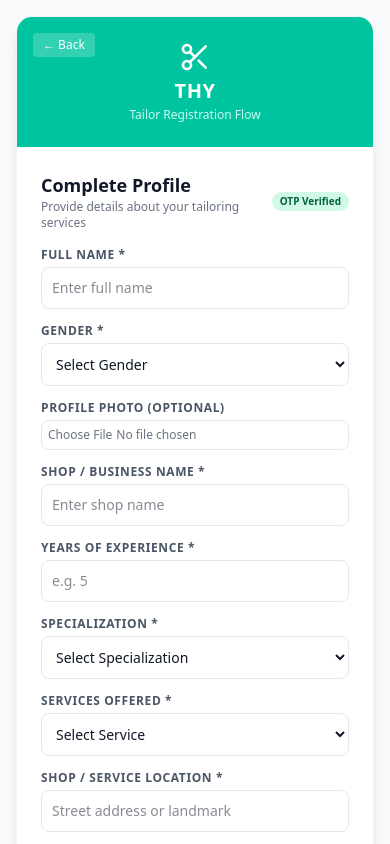
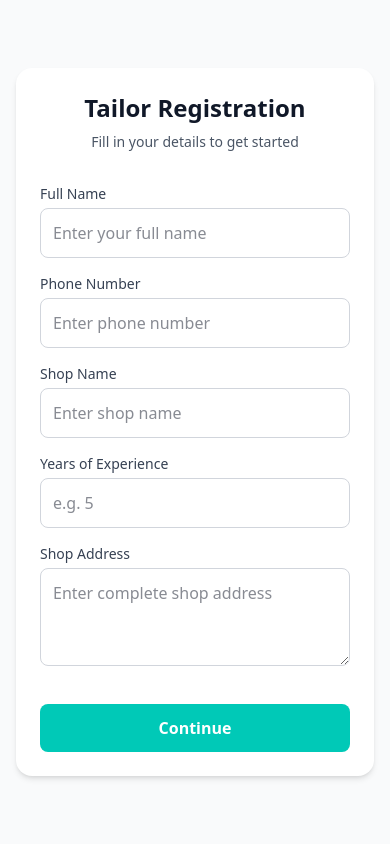
Before and after one commit to Sarvesh-Ragav/THY, a Next.js app: page /tailor-registration in a window 390 px wide. Shown: the top 844 px of the page. Built offline with nearby package versions, Linux system fonts and the light colour scheme.

Commit message:
Confirmed responsive layout for tailor registration and verification

```diff
--- a/src/app/tailor-registration/page.tsx
+++ b/src/app/tailor-registration/page.tsx
@@ -1,254 +1,91 @@
-"use client";
-
-import React, { useState } from "react";
-import { useForm } from "react-hook-form";
-import { zodResolver } from "@hookform/resolvers/zod";
-import * as z from "zod";
-import { useRouter } from "next/navigation";
-import { Scissors } from "lucide-react";
-
-const tailorSchema = z.object({
-  fullName: z.string().min(1, "Full Name is required"),
-  gender: z.string().min(1, "Gender selection is required"),
-  profilePhoto: z.any().optional(),
-  shopName: z.string().min(1, "Shop / Business Name is required"),
-  yearsOfExperience: z.string().min(1, "Years of Experience is required"),
-  specialization: z.string().min(1, "Please select a Specialization"),
-  servicesOffered: z.string().min(1, "Please select Services Offered"),
-  shopLocation: z.string().min(1, "Shop / Service Location is required"),
-  cityArea: z.string().min(1, "City / Area is required"),
-});
-
-type TailorFormData = z.infer<typeof tailorSchema>;
+import React from 'react';
 
 export default function TailorRegistration() {
-  const router = useRouter();
-  const [networkError, setNetworkError] = useState(false);
-  const [unexpectedError, setUnexpectedError] = useState(false);
+  return (
+    <div className="min-h-screen bg-gray-50 flex items-center justify-center p-4 md:p-8">
+      {/* Main Container - Full width on mobile, centered card on desktop */}
+      <div className="w-full max-w-md md:max-w-3xl bg-white rounded-2xl shadow-md p-6 md:p-10">
 
-  const {
-    register,
-    handleSubmit,
-    formState: { errors, isSubmitting },
-  } = useForm<TailorFormData>({
-    resolver: zodResolver(tailorSchema),
-  });
-
-  const handleBack = () => {
-    window.history.back();
-  };
-
-  const onSubmit = async (data: TailorFormData) => {
-    setNetworkError(false);
-    setUnexpectedError(false);
-
-    if (!navigator.onLine) {
-      setNetworkError(true);
-      return;
-    }
-
-    try {
-      console.log("Submitted Data:", data);
-      router.push("/tailor-verification");
-    } catch {
-      setUnexpectedError(true);
-    }
-  };
-
-  return (
-    <div className="min-h-screen bg-gray-50 flex flex-col items-center justify-center p-4">
-      <div className="w-full max-w-md bg-white rounded-2xl shadow-lg overflow-hidden border border-gray-100">
-
-        {/* Brand Teal Header Banner */}
-        <div className="bg-[#00c49f] p-6 text-white text-center flex flex-col items-center relative">
-          <button
-            type="button"
-            onClick={handleBack}
-            className="absolute left-4 top-4 text-xs bg-white/20 hover:bg-white/30 text-white font-medium px-2.5 py-1 rounded transition"
-          >
-            ← Back
-          </button>
-
-          <Scissors className="h-8 w-8 mb-1" />
-          <h1 className="text-xl font-bold tracking-wide">THY</h1>
-          <p className="text-xs text-teal-100 mt-0.5">Tailor Registration Flow</p>
+        {/* Header */}
+        <div className="text-center mb-8">
+          <h1 className="text-2xl md:text-3xl font-bold text-gray-900">
+            Tailor Registration
+          </h1>
+          <p className="text-sm md:text-base text-gray-600 mt-2">
+            Fill in your details to get started
+          </p>
         </div>
 
-        {/* Card Body */}
-        <div className="p-6">
-          <div className="flex items-center justify-between mb-4">
+        {/* Form Grid - 1 column on mobile, 2 columns on desktop */}
+        <form className="grid grid-cols-1 md:grid-cols-2 gap-4 md:gap-6">
+
           <div>
-              <h2 className="text-lg font-bold text-gray-900">Complete Profile</h2>
-              <p className="text-xs text-gray-500">Provide details about your tailoring services</p>
-            </div>
-            <span className="text-[10px] bg-emerald-100 text-emerald-800 font-semibold px-2 py-0.5 rounded-full shrink-0">
-              OTP Verified
-            </span>
-          </div>
-
-          <form onSubmit={handleSubmit(onSubmit)} className="space-y-3.5 text-left">
-
-            {/* Full Name */}
-            <div>
-              <label className="block text-xs font-semibold text-gray-600 uppercase tracking-wider mb-1">Full Name *</label>
+            <label className="block text-sm font-medium text-gray-700 mb-1">
+              Full Name
+            </label>
             <input
-                {...register("fullName")}
-                className={`w-full rounded-lg border p-2.5 text-sm outline-none transition focus:ring-2 focus:ring-[#00c49f] ${
-                  errors.fullName ? "border-red-500" : "border-gray-200"
-                }`}
-                placeholder="Enter full name"
-              />
-              {errors.fullName && <p className="text-xs text-red-500 mt-1">{errors.fullName.message}</p>}
-            </div>
-
-            {/* Gender */}
-            <div>
-              <label className="block text-xs font-semibold text-gray-600 uppercase tracking-wider mb-1">Gender *</label>
-              <select
-                {...register("gender")}
-                className={`w-full rounded-lg border p-2.5 text-sm outline-none transition focus:ring-2 focus:ring-[#00c49f] ${
-                  errors.gender ? "border-red-500" : "border-gray-200"
-                }`}
-              >
-                <option value="">Select Gender</option>
-                <option value="male">Male</option>
-                <option value="female">Female</option>
-                <option value="other">Other</option>
-              </select>
-              {errors.gender && <p className="text-xs text-red-500 mt-1">{errors.gender.message}</p>}
-            </div>
-
-            {/* Profile Photo */}
-            <div>
-              <label className="block text-xs font-semibold text-gray-600 uppercase tracking-wider mb-1">Profile Photo (Optional)</label>
-              <input
-                type="file"
-                {...register("profilePhoto")}
-                className="w-full text-xs text-gray-500 border border-gray-200 rounded-lg p-1.5"
+              type="text"
+              placeholder="Enter your full name"
+              className="w-full p-3 border border-gray-300 rounded-lg focus:outline-none focus:ring-2 focus:ring-teal-500"
             />
           </div>
 
-            {/* Shop Name */}
           <div>
-              <label className="block text-xs font-semibold text-gray-600 uppercase tracking-wider mb-1">Shop / Business Name *</label>
+            <label className="block text-sm font-medium text-gray-700 mb-1">
+              Phone Number
+            </label>
             <input
-                {...register("shopName")}
-                className={`w-full rounded-lg border p-2.5 text-sm outline-none transition focus:ring-2 focus:ring-[#00c49f] ${
-                  errors.shopName ? "border-red-500" : "border-gray-200"
-                }`}
-                placeholder="Enter shop name"
+              type="tel"
+              placeholder="Enter phone number"
+              className="w-full p-3 border border-gray-300 rounded-lg focus:outline-none focus:ring-2 focus:ring-teal-500"
             />
-              {errors.shopName && <p className="text-xs text-red-500 mt-1">{errors.shopName.message}</p>}
           </div>
 
-            {/* Experience */}
           <div>
-              <label className="block text-xs font-semibold text-gray-600 uppercase tracking-wider mb-1">Years of Experience *</label>
+            <label className="block text-sm font-medium text-gray-700 mb-1">
+              Shop Name
+            </label>
+            <input
+              type="text"
+              placeholder="Enter shop name"
+              className="w-full p-3 border border-gray-300 rounded-lg focus:outline-none focus:ring-2 focus:ring-teal-500"
+            />
+          </div>
+
+          <div>
+            <label className="block text-sm font-medium text-gray-700 mb-1">
+              Years of Experience
+            </label>
             <input
               type="number"
-                {...register("yearsOfExperience")}
-                className={`w-full rounded-lg border p-2.5 text-sm outline-none transition focus:ring-2 focus:ring-[#00c49f] ${
-                  errors.yearsOfExperience ? "border-red-500" : "border-gray-200"
-                }`}
               placeholder="e.g. 5"
+              className="w-full p-3 border border-gray-300 rounded-lg focus:outline-none focus:ring-2 focus:ring-teal-500"
             />
-              {errors.yearsOfExperience && (
-                <p className="text-xs text-red-500 mt-1">{errors.yearsOfExperience.message}</p>
-              )}
           </div>
 
-            {/* Specialization */}
-            <div>
-              <label className="block text-xs font-semibold text-gray-600 uppercase tracking-wider mb-1">Specialization *</label>
-              <select
-                {...register("specialization")}
-                className={`w-full rounded-lg border p-2.5 text-sm outline-none transition focus:ring-2 focus:ring-[#00c49f] ${
-                  errors.specialization ? "border-red-500" : "border-gray-200"
-                }`}
-              >
-                <option value="">Select Specialization</option>
-                <option value="suits">Suits & Formalwear</option>
-                <option value="dresses">Dresses & Alterations</option>
-                <option value="traditional">Traditional Wear</option>
-              </select>
-              {errors.specialization && (
-                <p className="text-xs text-red-500 mt-1">{errors.specialization.message}</p>
-              )}
+          {/* Full-width address field across both columns on desktop */}
+          <div className="md:col-span-2">
+            <label className="block text-sm font-medium text-gray-700 mb-1">
+              Shop Address
+            </label>
+            <textarea
+              rows={3}
+              placeholder="Enter complete shop address"
+              className="w-full p-3 border border-gray-300 rounded-lg focus:outline-none focus:ring-2 focus:ring-teal-500"
+            />
           </div>
 
-            {/* Services Offered */}
-            <div>
-              <label className="block text-xs font-semibold text-gray-600 uppercase tracking-wider mb-1">Services Offered *</label>
-              <select
-                {...register("servicesOffered")}
-                className={`w-full rounded-lg border p-2.5 text-sm outline-none transition focus:ring-2 focus:ring-[#00c49f] ${
-                  errors.servicesOffered ? "border-red-500" : "border-gray-200"
-                }`}
+          {/* Full-width button */}
+          <div className="md:col-span-2 mt-4">
+            <button
+              type="submit"
+              className="w-full py-3 bg-[#00c9b7] hover:bg-[#00b5a4] text-white font-semibold rounded-lg transition-colors"
             >
-                <option value="">Select Service</option>
-                <option value="stitching">Custom Stitching</option>
-                <option value="alterations">Alterations Only</option>
-                <option value="both">Both Stitching & Alterations</option>
-              </select>
-              {errors.servicesOffered && (
-                <p className="text-xs text-red-500 mt-1">{errors.servicesOffered.message}</p>
-              )}
+              Continue
+            </button>
           </div>
 
-            {/* Location */}
-            <div>
-              <label className="block text-xs font-semibold text-gray-600 uppercase tracking-wider mb-1">Shop / Service Location *</label>
-              <input
-                {...register("shopLocation")}
-                className={`w-full rounded-lg border p-2.5 text-sm outline-none transition focus:ring-2 focus:ring-[#00c49f] ${
-                  errors.shopLocation ? "border-red-500" : "border-gray-200"
-                }`}
-                placeholder="Street address or landmark"
-              />
-              {errors.shopLocation && (
-                <p className="text-xs text-red-500 mt-1">{errors.shopLocation.message}</p>
-              )}
-            </div>
-
-            {/* City */}
-            <div>
-              <label className="block text-xs font-semibold text-gray-600 uppercase tracking-wider mb-1">City / Area *</label>
-              <input
-                {...register("cityArea")}
-                className={`w-full rounded-lg border p-2.5 text-sm outline-none transition focus:ring-2 focus:ring-[#00c49f] ${
-                  errors.cityArea ? "border-red-500" : "border-gray-200"
-                }`}
-                placeholder="City or Area name"
-              />
-              {errors.cityArea && <p className="text-xs text-red-500 mt-1">{errors.cityArea.message}</p>}
-            </div>
-
-            {/* Network / Error States */}
-            {networkError && (
-              <div className="rounded-lg bg-orange-500 p-3 text-white text-xs flex items-center justify-between">
-                <span>No Internet Connection. Retry?</span>
-                <button type="submit" className="bg-white text-orange-600 px-2 py-0.5 rounded font-bold">Retry</button>
-              </div>
-            )}
-
-            {unexpectedError && (
-              <div className="rounded-lg bg-orange-500 p-3 text-white text-xs flex items-center justify-between">
-                <span>Something went wrong. Please try again.</span>
-                <button type="submit" className="bg-white text-orange-600 px-2 py-0.5 rounded font-bold">Retry</button>
-              </div>
-            )}
-
-            {/* Submit Button in THY Teal */}
-            <button
-              type="submit"
-              disabled={isSubmitting}
-              className="w-full bg-[#00c49f] hover:bg-[#00b08f] text-white font-bold py-3 px-4 rounded-lg shadow-sm transition duration-200 text-sm mt-2"
-            >
-              {isSubmitting ? "Saving..." : "Save & Next Step"}
-            </button>
         </form>
-        </div>
-
       </div>
     </div>
   );
--- a/src/app/tailor-verification/page.tsx
+++ b/src/app/tailor-verification/page.tsx
@@ -1,63 +1,65 @@
-"use client";
+import React from 'react';
 
-import React from "react";
-import Link from "next/link";
-import { Clock, ShieldCheck, ArrowRight, Scissors } from "lucide-react";
+export default function TailorVerification() {
+  return (
+    <div className="min-h-screen bg-gray-50 flex items-center justify-center p-4 md:p-8">
+      {/* Main Container */}
+      <div className="w-full max-w-md md:max-w-2xl bg-white rounded-2xl shadow-md p-6 md:p-10">
 
-export default function TailorVerificationPage() {
-  return (
-    <div className="min-h-screen bg-gray-50 flex flex-col items-center justify-center p-4">
-      <div className="w-full max-w-md bg-white rounded-2xl shadow-lg overflow-hidden border border-gray-100">
-
-        {/* Brand Teal Header Banner */}
-        <div className="bg-[#00c49f] p-8 text-white text-center flex flex-col items-center">
-          <Scissors className="h-10 w-10 mb-2" />
-          <h1 className="text-2xl font-bold tracking-wide">THY</h1>
-          <p className="text-xs text-teal-100 mt-0.5">Tailoring, connected.</p>
+        {/* Header */}
+        <div className="text-center mb-8">
+          <h1 className="text-2xl md:text-3xl font-bold text-gray-900">
+            Tailor Verification
+          </h1>
+          <p className="text-sm md:text-base text-gray-600 mt-2">
+            Upload your verification documents to complete setup
+          </p>
         </div>
 
-        {/* Card Content */}
-        <div className="p-8 text-center">
+        <form className="grid grid-cols-1 md:grid-cols-2 gap-4 md:gap-6">
 
-          <h2 className="text-xl font-bold text-gray-900">Registration Submitted!</h2>
-          <p className="text-xs text-gray-500 mt-2 leading-relaxed">
-            Your profile details have been successfully saved and sent for verification.
-          </p>
-
-          {/* Verification Status Card */}
-          <div className="mt-6 bg-slate-50 rounded-xl p-4 border border-slate-100 text-left space-y-3.5">
-            <div className="flex items-start gap-3">
-              <Clock className="h-5 w-5 text-amber-500 mt-0.5 shrink-0" />
-              <div>
-                <p className="text-xs font-semibold text-gray-700">Estimated Time</p>
-                <p className="text-xs text-gray-500">Verification usually takes 24 – 48 hours.</p>
-              </div>
-            </div>
-
-            <div className="flex items-start gap-3">
-              <ShieldCheck className="h-5 w-5 text-[#00c49f] mt-0.5 shrink-0" />
-              <div>
-                <p className="text-xs font-semibold text-gray-700">What happens next?</p>
-                <p className="text-xs text-gray-500">
-                  Our team will review your business details and services. You’ll receive an SMS/email notification once approved.
-                </p>
-              </div>
-            </div>
+          <div>
+            <label className="block text-sm font-medium text-gray-700 mb-1">
+              Government ID Type
+            </label>
+            <select className="w-full p-3 border border-gray-300 rounded-lg focus:outline-none focus:ring-2 focus:ring-teal-500 bg-white">
+              <option>Aadhaar Card</option>
+              <option>PAN Card</option>
+              <option>Voter ID</option>
+            </select>
           </div>
 
-          {/* Action Button */}
-          <div className="mt-8">
-            <Link
-              href="/"
-              className="w-full inline-flex items-center justify-center gap-2 bg-[#00c49f] hover:bg-[#00b08f] text-white font-bold py-3 px-4 rounded-lg shadow-sm transition duration-200 text-sm"
-            >
-              Back to Home
-              <ArrowRight className="h-4 w-4" />
-            </Link>
+          <div>
+            <label className="block text-sm font-medium text-gray-700 mb-1">
+              ID Number
+            </label>
+            <input
+              type="text"
+              placeholder="Enter ID number"
+              className="w-full p-3 border border-gray-300 rounded-lg focus:outline-none focus:ring-2 focus:ring-teal-500"
+            />
           </div>
 
-        </div>
+          <div className="md:col-span-2">
+            <label className="block text-sm font-medium text-gray-700 mb-1">
+              Upload Document Photo
+            </label>
+            <input
+              type="file"
+              className="w-full p-2 border border-gray-300 rounded-lg text-sm text-gray-500 file:mr-4 file:py-2 file:px-4 file:rounded-md file:border-0 file:text-sm file:font-semibold file:bg-teal-50 file:text-[#00c9b7] hover:file:bg-teal-100"
+            />
+          </div>
 
+          <div className="md:col-span-2 mt-4">
+            <button
+              type="submit"
+              className="w-full py-3 bg-[#00c9b7] hover:bg-[#00b5a4] text-white font-semibold rounded-lg transition-colors"
+            >
+              Submit Verification
+            </button>
+          </div>
+
+        </form>
       </div>
     </div>
   );
```
Lines whose indentation alone changed are shown as unchanged.
